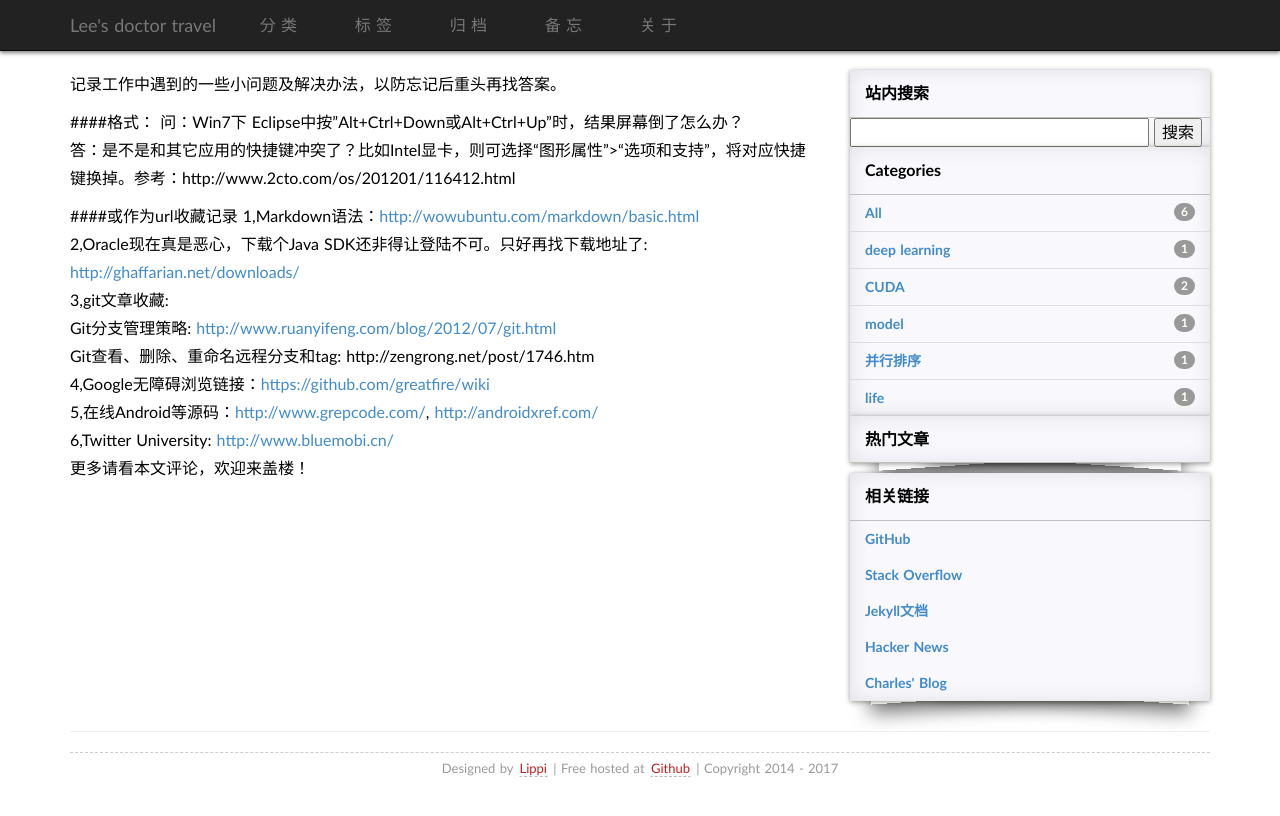
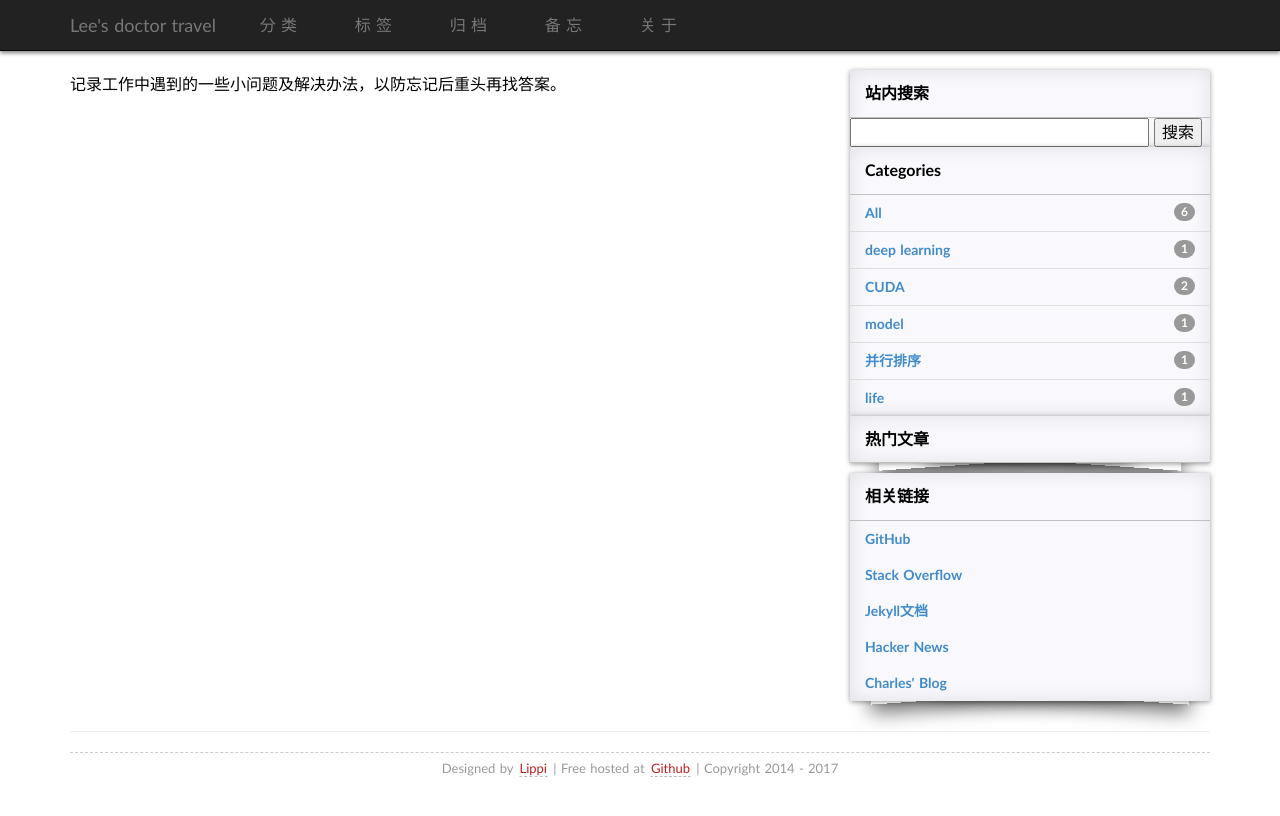
Before and after one commit to limin2015/limin2015.github.io, a Jekyll site: the page built from faqs.md, in a window 1280 px wide. Shown: the top 816 px of the page. Built offline with Jekyll 4.4.1, drawn with Linux system fonts in a browser that asks for light colours; some web fonts are replaced; comment, search, counter and statistics services are not loaded.

Commit message:
modify faqs

```diff
--- a/faqs.md
+++ b/faqs.md
@@ -3,28 +3,3 @@
 title: "问答：Faqs"
 ---
 记录工作中遇到的一些小问题及解决办法，以防忘记后重头再找答案。
-
-####格式：
-问：Win7下 Eclipse中按"Alt+Ctrl+Down或Alt+Ctrl+Up"时，结果屏幕倒了怎么办？
-答：是不是和其它应用的快捷键冲突了？比如Intel显卡，则可选择“图形属性”>“选项和支持”，将对应快捷键换掉。参考：http://www.2cto.com/os/201201/116412.html
-
-####或作为url收藏记录
-1,Markdown语法：<http://wowubuntu.com/markdown/basic.html>
-2,Oracle现在真是恶心，下载个Java SDK还非得让登陆不可。只好再找下载地址了: <http://ghaffarian.net/downloads/>
-3,git文章收藏:
-Git分支管理策略: <http://www.ruanyifeng.com/blog/2012/07/git.html>
-Git查看、删除、重命名远程分支和tag: http://zengrong.net/post/1746.htm
-4,Google无障碍浏览链接：<https://github.com/greatfire/wiki>
-5,在线Android等源码：<http://www.grepcode.com/>, <http://androidxref.com/>
-6,Twitter University: <http://www.bluemobi.cn/>
-更多请看本文评论，欢迎来盖楼！
-
-<!-- Blog Comments -->
-<div class="media">
-  <!-- UY BEGIN -->
-  <div id="uyan_frame">
-  </div>
-  <script type="text/javascript" src="http://v2.uyan.cc/code/uyan.js?uid=1511840">
-  </script>
-  <!-- UY END -->
-</div>
```
